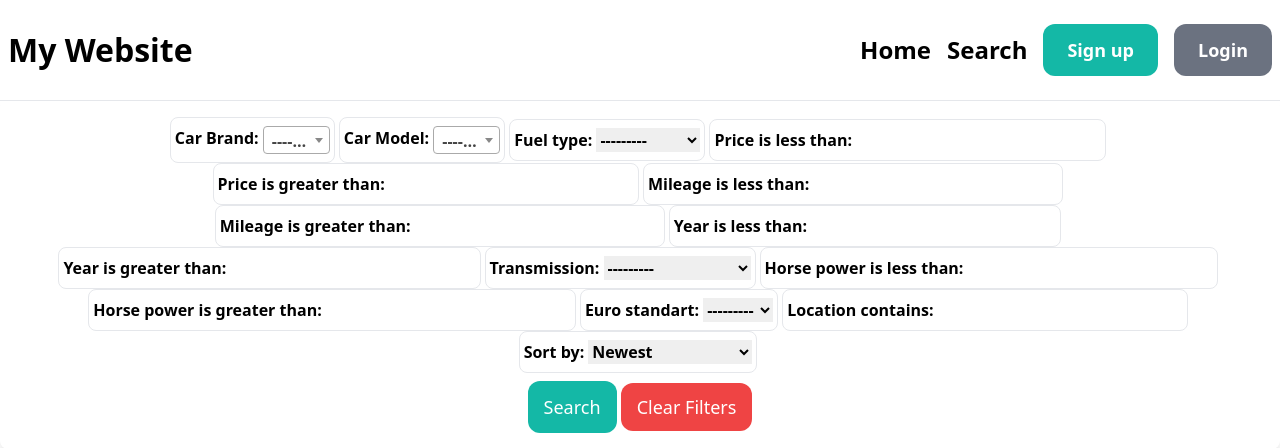
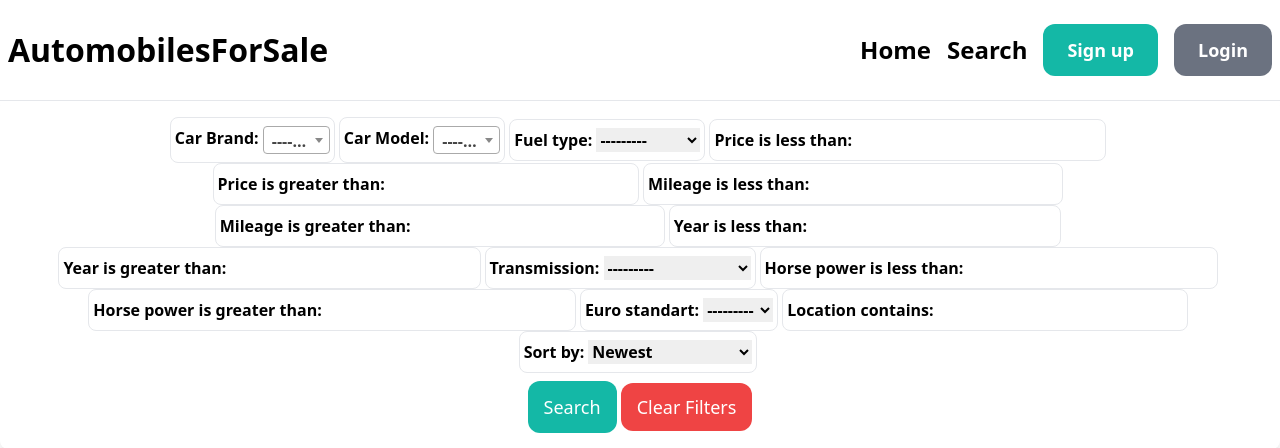
Before and after one commit to Kamen2001/car-website, a Django app: page /ad/search/ in a window 1280 px wide. Shown: the top 448 px of the page. Run offline with Django 5.2, Linux system fonts and the light colour scheme; data that the repository does not hold is empty; some libraries are stand-ins or nearby versions.

Commit message:
Add an example site name

```diff
--- a/base/templates/base.html
+++ b/base/templates/base.html
@@ -7,12 +7,12 @@
         <script src="https://ajax.googleapis.com/ajax/libs/jquery/3.5.1/jquery.min.js"></script>
         <link href="https://cdn.jsdelivr.net/npm/select2@4.1.0-rc.0/dist/css/select2.min.css" rel="stylesheet" />
         <script src="https://cdn.jsdelivr.net/npm/select2@4.1.0-rc.0/dist/js/select2.min.js"></script>
-        <title>My Website</title>
+        <title>AutomobilesForSale.com</title>
     </head>
     <body>
         {% load static %}
         <nav class="py-6 px-2 flex justify-between items-center border-b border-gray-200">
-            <h1 class="logo" style="font-size: 2em; font-weight: bold;">My Website</h1>
+            <h1 class="logo" style="font-size: 2em; font-weight: bold;">AutomobilesForSale</h1>
             <div class="ml-auto flex items-center space-x-4 ">
                 <a href="{% url 'index' %}" class="text-2xl font-semibold hover:text-gray-500">Home</a>
                 <a href="{% url 'ad_search_form' %}" class="text-2xl font-semibold hover:text-gray-500">Search</a>
@@ -58,18 +58,14 @@
                 const dropdownMenu = document.getElementById('dropdownMenu');
 
                 dropdownButton.addEventListener('click', function() {
-                dropdownMenu.classList.toggle('hidden');  // Показва/скрива менюто при клик
+                    dropdownMenu.classList.toggle('hidden');
                 });
-
-            // Скрива менюто, ако кликнеш извън него
                 window.addEventListener('click', function(e) {
                     if (!dropdownButton.contains(e.target)) {
                         dropdownMenu.classList.add('hidden');
                     }
                 });
             </script>
-
         </main>
-
     </body>
 </html>
```
Lines whose indentation alone changed are shown as unchanged.
